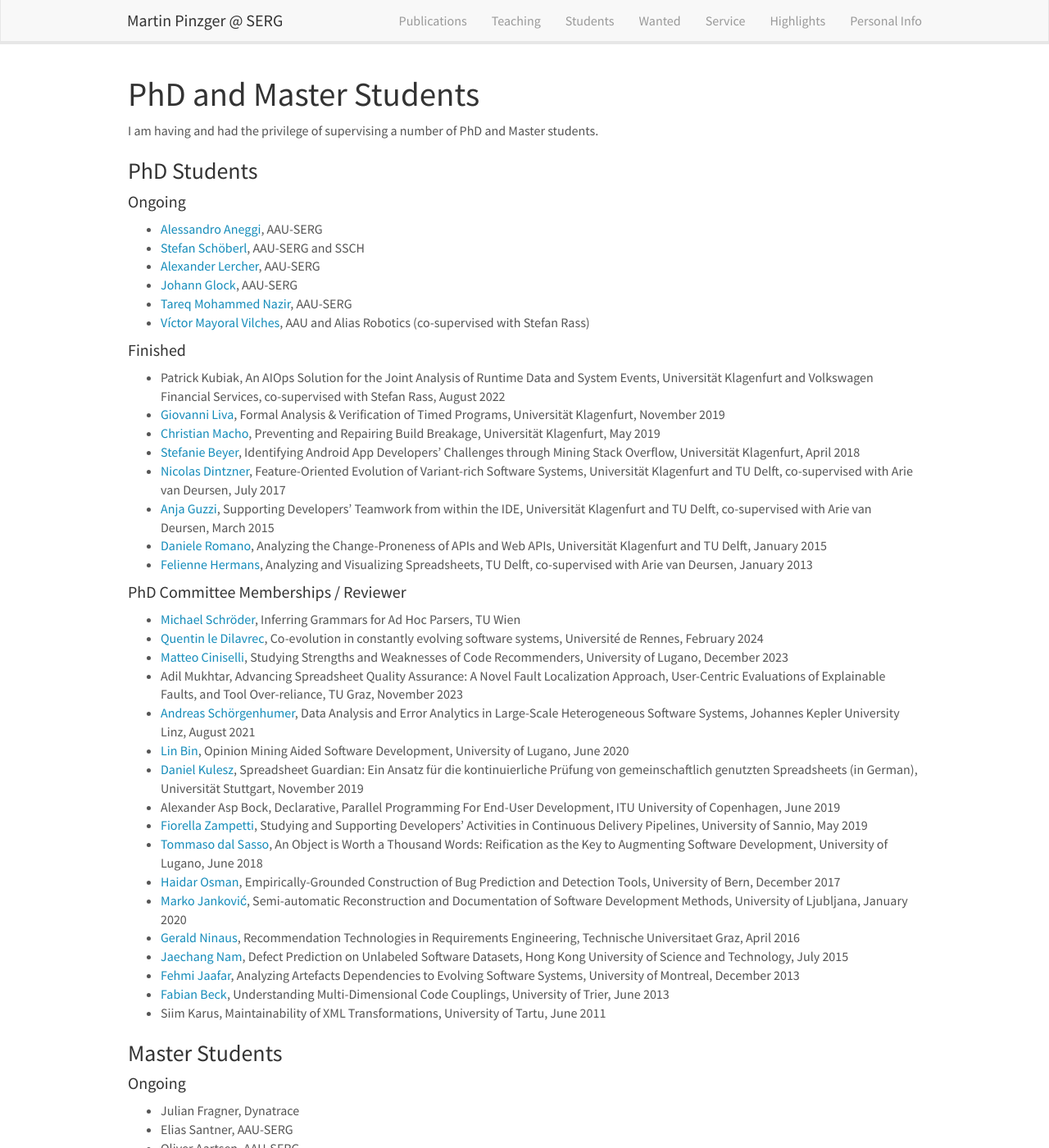
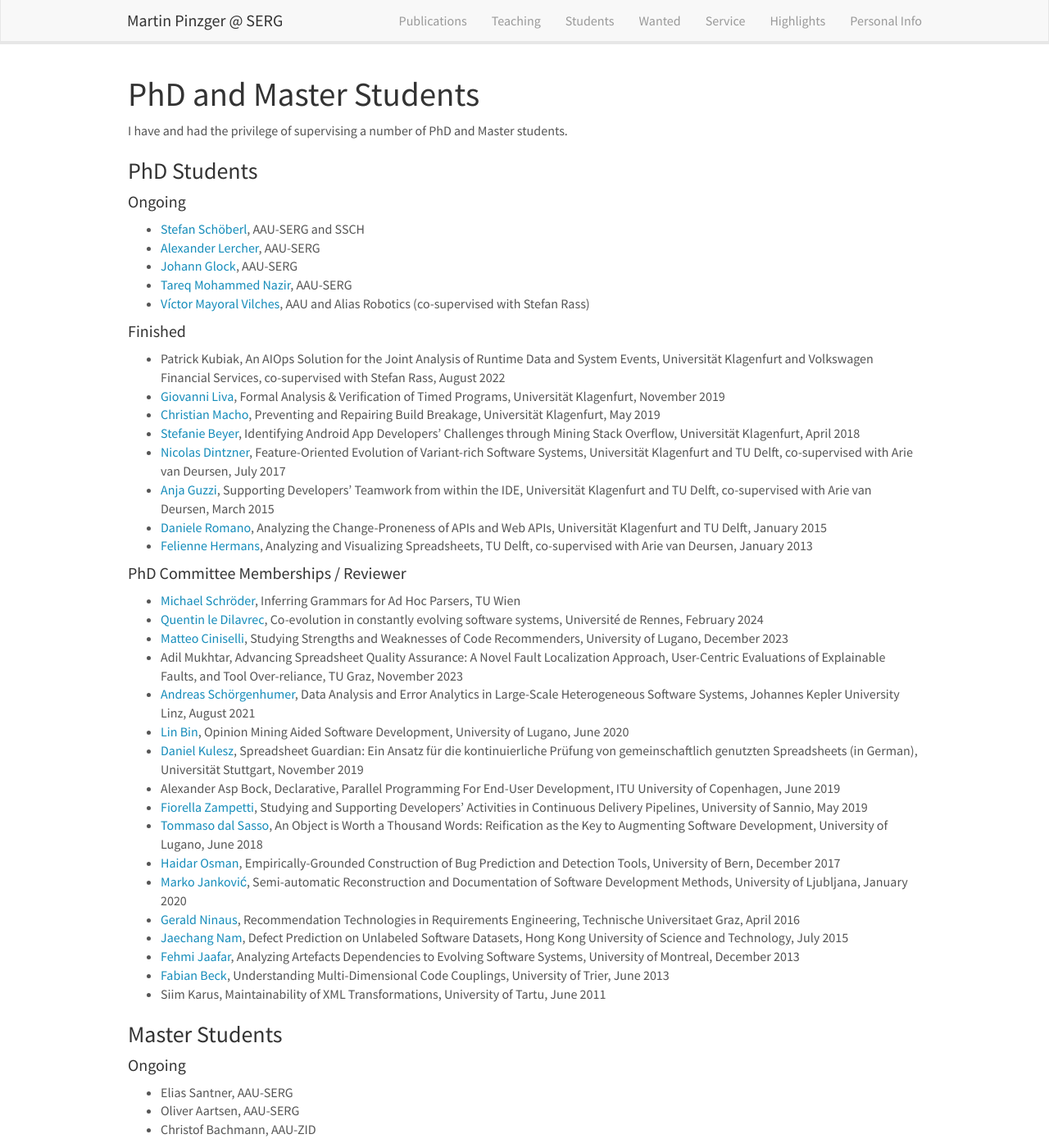
Before and after one commit to pinzger/pinzger.github.io, a Jekyll site: the page built from _pages/students.md, in a window 1280 px wide and 1400 px high. Shown: the whole window at 82% size. Built offline with Jekyll 4.4.1, drawn with Linux system fonts in a browser that asks for light colours; nearby versions of some CDN libraries; some of the changed text lies outside the part shown.

Commit message:
updated students

```diff
--- a/_pages/students.md
+++ b/_pages/students.md
@@ -8,13 +8,12 @@ permalink: /students/
 
 # PhD and Master Students
 
-I am having and had the privilege of supervising a number of PhD and Master students.
+I have and had the privilege of supervising a number of PhD and Master students.
 
 ### PhD Students
 
 #### Ongoing
 
-* [Alessandro Aneggi](https://www.aau.at/en/team/aneggi-alessandro/), AAU-SERG
 * [Stefan Schöberl](https://www.scch.at/team/stefan.schoeberl), AAU-SERG and SSCH
 * [Alexander Lercher](https://www.aau.at/en/team/lercher-alexander-gerhard/), AAU-SERG
 * [Johann Glock](https://www.aau.at/en/team/glock-johann/), AAU-SERG
```
Also changed, not shown: other parts of _pages/students.md (+1 -1 lines), _pages/teaching.md (+1 -1 lines).
